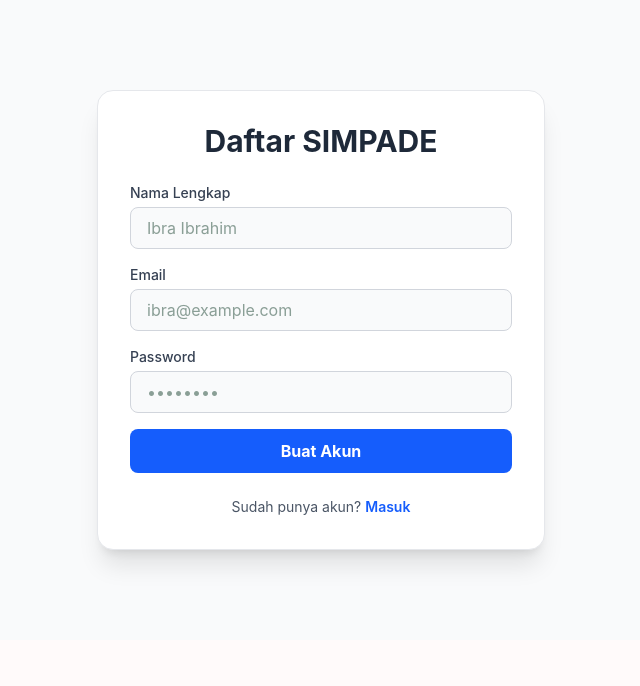
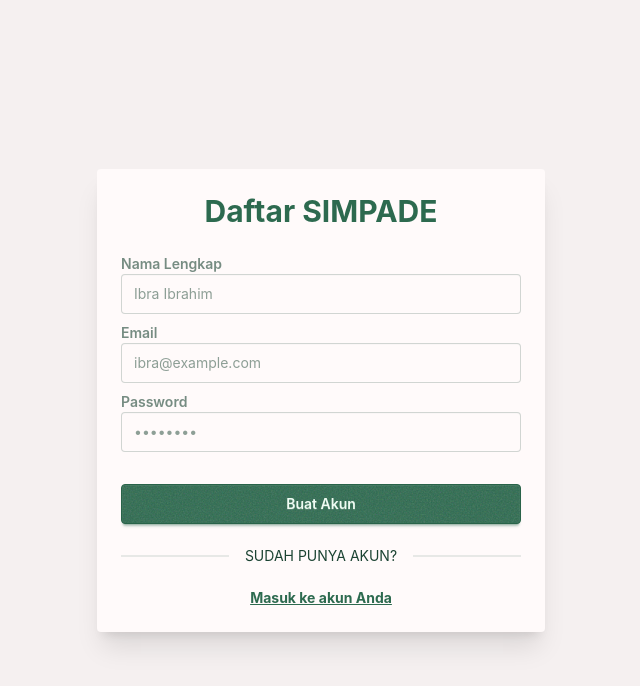
Before and after one commit to Smurfish-py/simpade, a React app in the folder frontend/: page /register in a window 1280 px wide. Shown: the top 686 px of the page, without its empty margins (319-959 px from the left). Built offline with nearby package versions, Linux system fonts and the light colour scheme; no server answers; the HTML template or start-up script is replaced by a standard one.

Commit message:
refactor RegisterPage component for improved UI and error handling

```diff
--- a/frontend/src/pages/public/Register.jsx
+++ b/frontend/src/pages/public/Register.jsx
@@ -18,7 +18,8 @@ export const RegisterPage = () => {
         setLoading(true);
         try {
             await API.post('/auth/register', formData);
-            alert('Registrasi Berhasil! Silahkan Login.');
+            // Menggunakan class daisyUI untuk alert sukses bisa dilakukan via modal atau toast,
+            // tapi kita gunakan flow navigate ke login sesuai kode awalmu.
             navigate('/login');
         } catch (err) {
             setError(err.response?.data?.message || 'Registrasi Gagal.');
@@ -28,44 +29,87 @@ export const RegisterPage = () => {
     };
 
     return (
-        <div className="flex justify-center items-center min-h-[80vh] bg-gray-50">
-            <div className="w-full max-w-md p-8 bg-white border border-gray-200 rounded-2xl shadow-xl">
-                <h2 className="text-3xl font-bold text-center text-gray-800 mb-6">Daftar SIMPADE</h2>
+        <div className="flex justify-center items-center min-h-screen bg-base-200 px-4">
+            <div className="card w-full max-w-md bg-base-100 shadow-xl">
+                <div className="card-body">
+                    <h2 className="card-title text-3xl font-bold justify-center mb-4 text-secondary">
+                        Daftar SIMPADE
+                    </h2>
 
+                    {/* Alert Error */}
                     {error && (
-                    <div className="p-3 mb-4 text-sm text-red-700 bg-red-100 rounded-lg text-center">
-                        {error}
+                        <div className="alert alert-error shadow-sm mb-4 py-2">
+                            <svg xmlns="http://www.w3.org/2000/svg" className="stroke-current shrink-0 h-6 w-6" fill="none" viewBox="0 0 24 24"><path strokeLinecap="round" strokeLinejoin="round" strokeWidth="2" d="M10 14l2-2m0 0l2-2m-2 2l-2-2m2 2l2 2m7-2a9 9 0 11-18 0 9 9 0 0118 0z" /></svg>
+                            <span className="text-sm">{error}</span>
                         </div>
                     )}
 
-                <form className="space-y-4" onSubmit={handleSubmit}>
-                    <div>
-                        <label className="block mb-1 text-sm font-medium text-gray-700">Nama Lengkap</label>
-                        <input type="text" name="nama" onChange={handleChange} required
-                            className="w-full px-4 py-2 bg-gray-50 border border-gray-300 rounded-lg focus:ring-2 focus:ring-blue-500 focus:outline-none"
-                            placeholder="Ibra Ibrahim" />
+                    <form onSubmit={handleSubmit} className="space-y-2">
+                        {/* Nama Lengkap */}
+                        <div className="form-control w-full">
+                            <label className="label">
+                                <span className="label-text font-semibold">Nama Lengkap</span>
+                            </label>
+                            <input
+                                type="text"
+                                name="nama"
+                                placeholder="Ibra Ibrahim"
+                                className="input input-bordered focus:input-secondary w-full"
+                                onChange={handleChange}
+                                required
+                            />
                         </div>
-                    <div>
-                        <label className="block mb-1 text-sm font-medium text-gray-700">Email</label>
-                        <input type="email" name="email" onChange={handleChange} required
-                            className="w-full px-4 py-2 bg-gray-50 border border-gray-300 rounded-lg focus:ring-2 focus:ring-blue-500 focus:outline-none"
-                            placeholder="ibra@example.com" />
+
+                        {/* Email */}
+                        <div className="form-control w-full">
+                            <label className="label">
+                                <span className="label-text font-semibold">Email</span>
+                            </label>
+                            <input
+                                type="email"
+                                name="email"
+                                placeholder="ibra@example.com"
+                                className="input input-bordered focus:input-secondary w-full"
+                                onChange={handleChange}
+                                required
+                            />
                         </div>
-                    <div>
-                        <label className="block mb-1 text-sm font-medium text-gray-700">Password</label>
-                        <input type="password" name="password" onChange={handleChange} required
-                            className="w-full px-4 py-2 bg-gray-50 border border-gray-300 rounded-lg focus:ring-2 focus:ring-blue-500 focus:outline-none"
-                            placeholder="••••••••" />
+
+                        {/* Password */}
+                        <div className="form-control w-full">
+                            <label className="label">
+                                <span className="label-text font-semibold">Password</span>
+                            </label>
+                            <input
+                                type="password"
+                                name="password"
+                                placeholder="••••••••"
+                                className="input input-bordered focus:input-secondary w-full"
+                                onChange={handleChange}
+                                required
+                            />
                         </div>
-                    <button type="submit" disabled={loading}
-                        className="w-full text-white bg-blue-600 hover:bg-blue-700 font-bold rounded-lg px-5 py-2.5 transition duration-200">
-                        {loading ? 'Sedang Memproses...' : 'Buat Akun'}
+
+                        {/* Tombol Register */}
+                        <div className="form-control mt-8">
+                            <button
+                                type="submit"
+                                className={`btn btn-secondary w-full ${loading ? 'loading' : ''}`}
+                                disabled={loading}
+                            >
+                                {loading ? 'Memproses...' : 'Buat Akun'}
                             </button>
+                        </div>
                     </form>
 
-                <p className="mt-6 text-sm text-center text-gray-600">
-                    Sudah punya akun? <Link to="/login" className="text-blue-600 font-semibold hover:underline">Masuk</Link>
+                    <div className="divider">SUDAH PUNYA AKUN?</div>
+
+                    <p className="text-sm text-center">
+                        <Link to="/login" className="link link-secondary font-bold">
+                            Masuk ke akun Anda
+                        </Link>
                     </p>
+                </div>
             </div>
         </div>
     );
```
Lines whose indentation alone changed are shown as unchanged.
